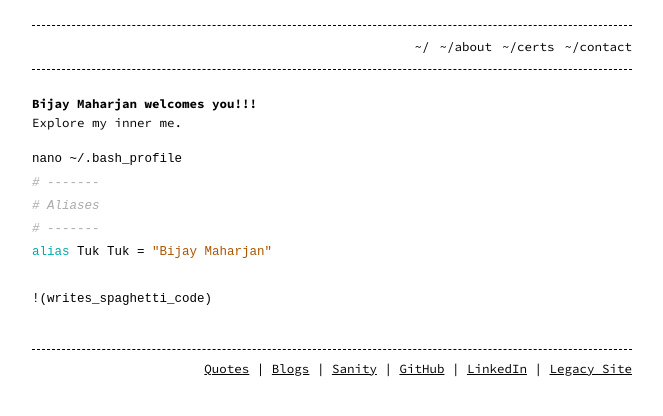
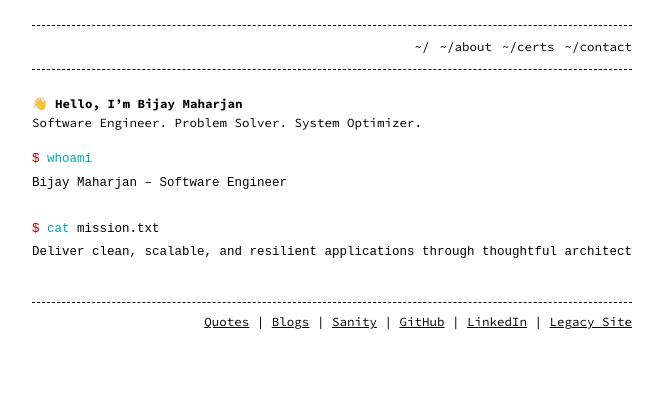
Before and after one commit to bm1905/bijay-maharjan-website, a Jekyll site: the page built from index.md, in a window 1280 px wide. Shown: the top 416 px of the page, without its empty margins (308-971 px from the left). Built offline with Jekyll 4.4.1, drawn with Linux system fonts in a browser that asks for light colours.

Commit message:
Update index.md

````diff
--- a/index.md
+++ b/index.md
@@ -4,17 +4,13 @@ layout: home
 permalink: /
 ---
 
-# Bijay Maharjan welcomes you!!!
-
-Explore my inner me.
-
+# 👋 Hello, I'm Bijay Maharjan
+Software Engineer. Problem Solver. System Optimizer.
 
 ```bash
-nano ~/.bash_profile
-# -------
-# Aliases
-# -------
-alias Tuk Tuk = "Bijay Maharjan"
+$ whoami
+Bijay Maharjan – Software Engineer
 
-!(writes_spaghetti_code)
+$ cat mission.txt
+Deliver clean, scalable, and resilient applications through thoughtful architecture and automation
 ```
````
